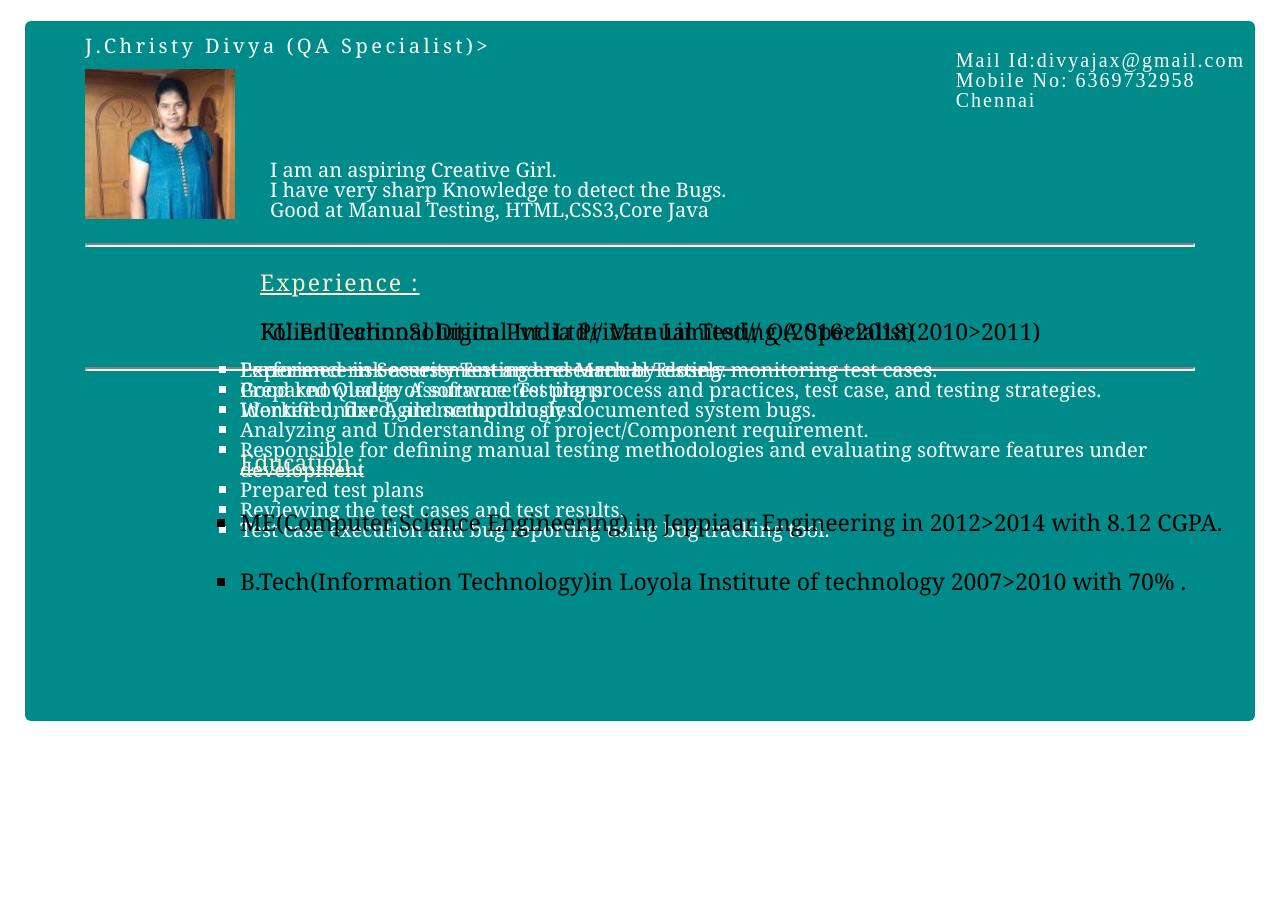
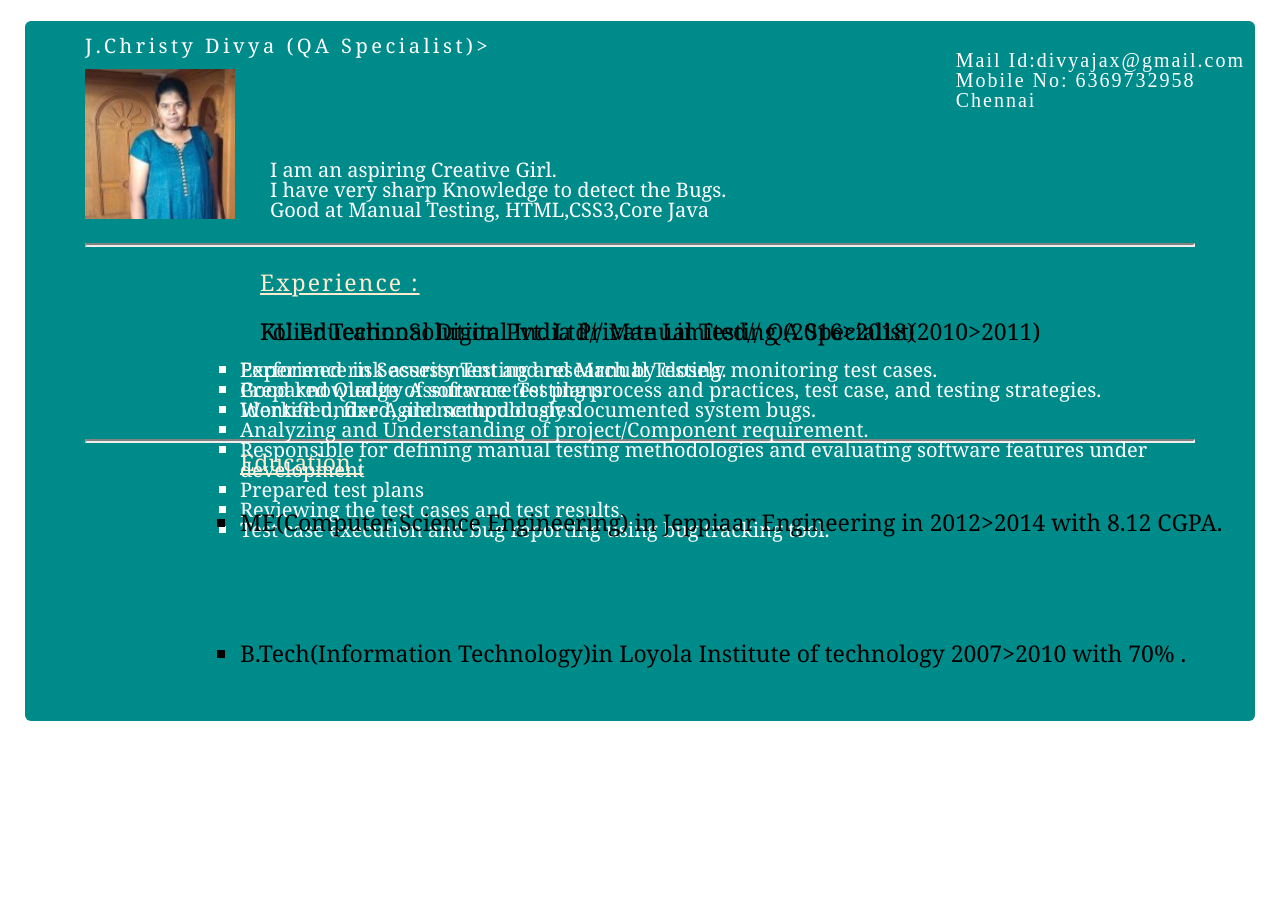
Before and after one commit to christyjax/christyjax.github.io, a Jekyll site: the page index.html, which Jekyll copies as it is, in a window 1280 px wide. Built offline with Jekyll 4.4.1, drawn with Linux system fonts in a browser that asks for light colours.

Commit message:
Update index.html

```diff
--- a/index.html
+++ b/index.html
@@ -43,7 +43,7 @@ Bugs.
              <br>
     <div style="clear:both"></div>
   <hr>
-
+           </hr>
 
 <div class="part">
             <div class="experience">
@@ -67,7 +67,8 @@ cases.</li>
            </div>
            <div style="clear:both"></div>
            <div>
-
+             <p> &nbsp; &nbsp; </p>
+             <p> &nbsp; &nbsp; </p>
              <p> &nbsp; &nbsp; </p>
              <p> &nbsp; &nbsp; </p>
              </br>
@@ -97,7 +98,8 @@ cases.</li>
 
 Engineering in
 2012>2014 with 8.12 CGPA.</li>
-
+<p> &nbsp; &nbsp; </p>
+             <p> &nbsp; &nbsp; </p>
      <p> &nbsp;</p>
                <li>B.Tech(Information Technology)in Loyola Institute of
 technology  2007>2010 with 70% .</li>
```
